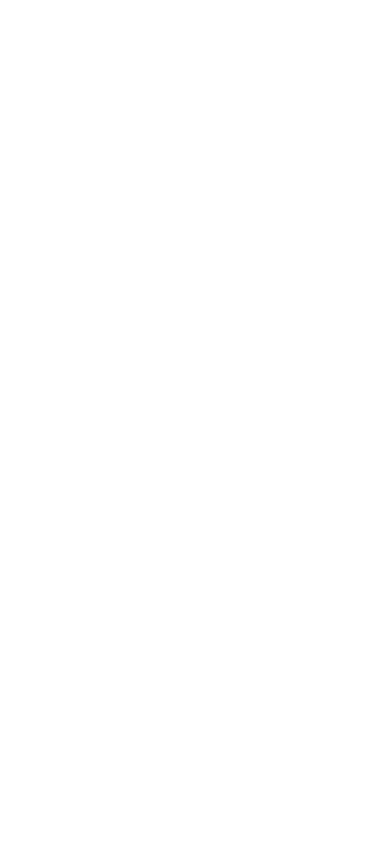
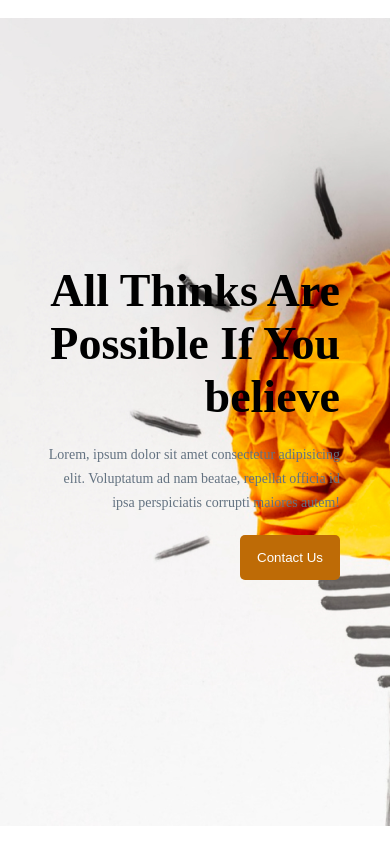
Before and after one commit to RionelxSlovesky/Responsive-Assignment1-ProgrammingHero, a plain HTML site: page index.html in a window 390 px wide. Drawn offline with Linux system fonts and the light colour scheme.

Commit message:
Header section done
header section done, now will make it responsive for small devices

```diff
--- a/index.html
+++ b/index.html
@@ -5,9 +5,18 @@
     <meta http-equiv="X-UA-Compatible" content="IE=edge">
     <meta name="viewport" content="width=device-width, initial-scale=1.0">
     <title>Document</title>
+    <link rel="stylesheet" href="styles/style.css">
 </head>
 <body>
     <header>
+
+        <div id="intro-container">
+
+            <h1 id="intro-header">All Thinks Are Possible If You believe</h1>
+            <p id="intro-desc">Lorem, ipsum dolor sit amet consectetur adipisicing elit. Voluptatum ad nam beatae, repellat officia id ipsa perspiciatis corrupti maiores autem!</p>
+            <button id="intro-btn" class="primary-btn">Contact Us</button>
+
+        </div>
 
 
 
--- /dev/null
+++ b/styles/style.css
@@ -0,0 +1,59 @@
+* {
+    margin: 0;
+    padding: 0;
+}
+
+/* btn */
+
+.primary-btn {
+
+    background-color: rgb(190, 107, 6);
+    height: 45px;
+    width: 100px;
+    border-radius: 5px;
+    border: 0px;
+     color: white;
+
+}
+
+.primary-btn:hover {
+    background-color: rgb(167, 94, 6);
+    cursor: pointer;
+}
+
+/* header */
+header {
+    background-image: url('../images/banner/banner1.png');
+    height: 100vh;
+    min-height: 500px;
+    background-repeat: no-repeat;
+    background-position: center;
+    background-position-x: left;
+    display: flex;
+    justify-content: end;
+    align-items: center;
+}
+
+#intro-container {
+    margin-right: 50px;
+}
+
+#intro-header {
+    font-size: 46px;
+    width: 300px;
+    text-align: right;
+    margin-bottom: 20px;
+}
+
+#intro-desc {
+    font-size: 14px;
+    line-height: 1.5rem;
+    width: 300px;
+    text-align: right;
+    margin-bottom: 20px;
+     color: rgb(99, 114, 129);
+}
+
+#intro-btn {
+    float: right;
+}
```
